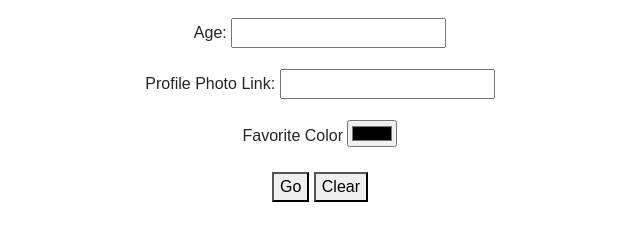
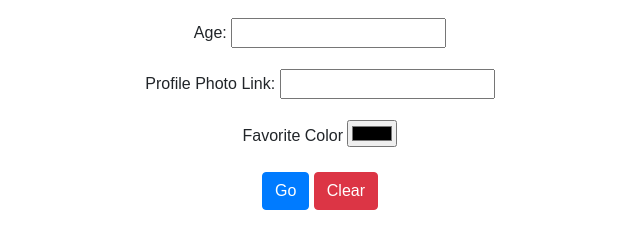
Before and after one commit to weiffert/user-directory, a plain HTML site: page index.html in a window 1280 px wide. Shown: the part 89-338 px from the top of the page, without its empty margins (320-960 px from the left). Drawn offline with nearby package versions, Linux system fonts and the light colour scheme.

Commit message:
Buttons use bootstrap styling

```diff
--- a/index.html
+++ b/index.html
@@ -36,8 +36,8 @@
                 <input type="color" name="favoriteColor">
             </p>
 
-            <button type="submit">Go</button>
-            <button type="reset">Clear</button>
+            <button type="submit" class="btn btn-primary">Go</button>
+            <button type="reset" class="btn btn-danger">Clear</button>
         </form>
 
         <div id="users"></div>
```
